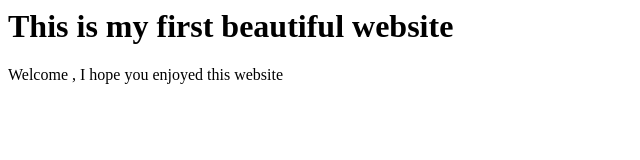
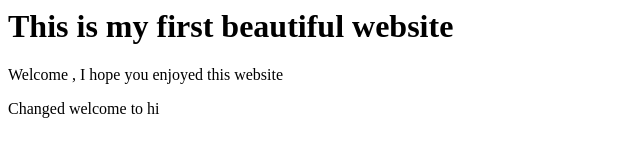
Before and after one commit to AmolShende/test-repo-171124, a plain HTML site: page index.html in a window 1280 px wide. Shown: the whole page, without its empty margins (0-640 px from the left). Drawn offline with Linux system fonts and the light colour scheme.

Commit message:
Edited index.html on master branch

```diff
--- a/index.html
+++ b/index.html
@@ -2,4 +2,5 @@
 <title>This is my website </title>
 <h1>This is my first beautiful website </h1>
 <p> Welcome , I hope you enjoyed this website </p1>
+<p> Changed welcome to hi </p>
 </html>
```
